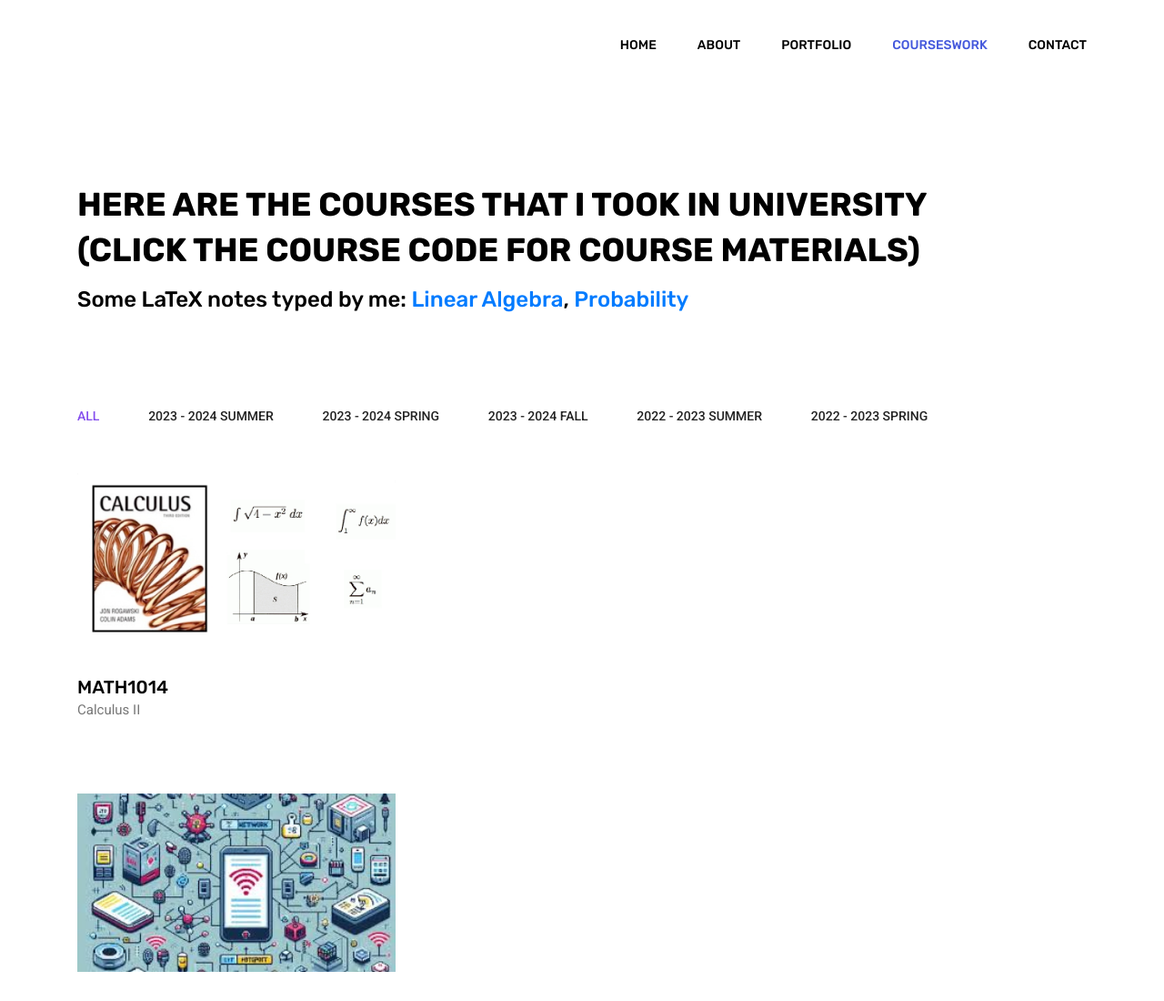
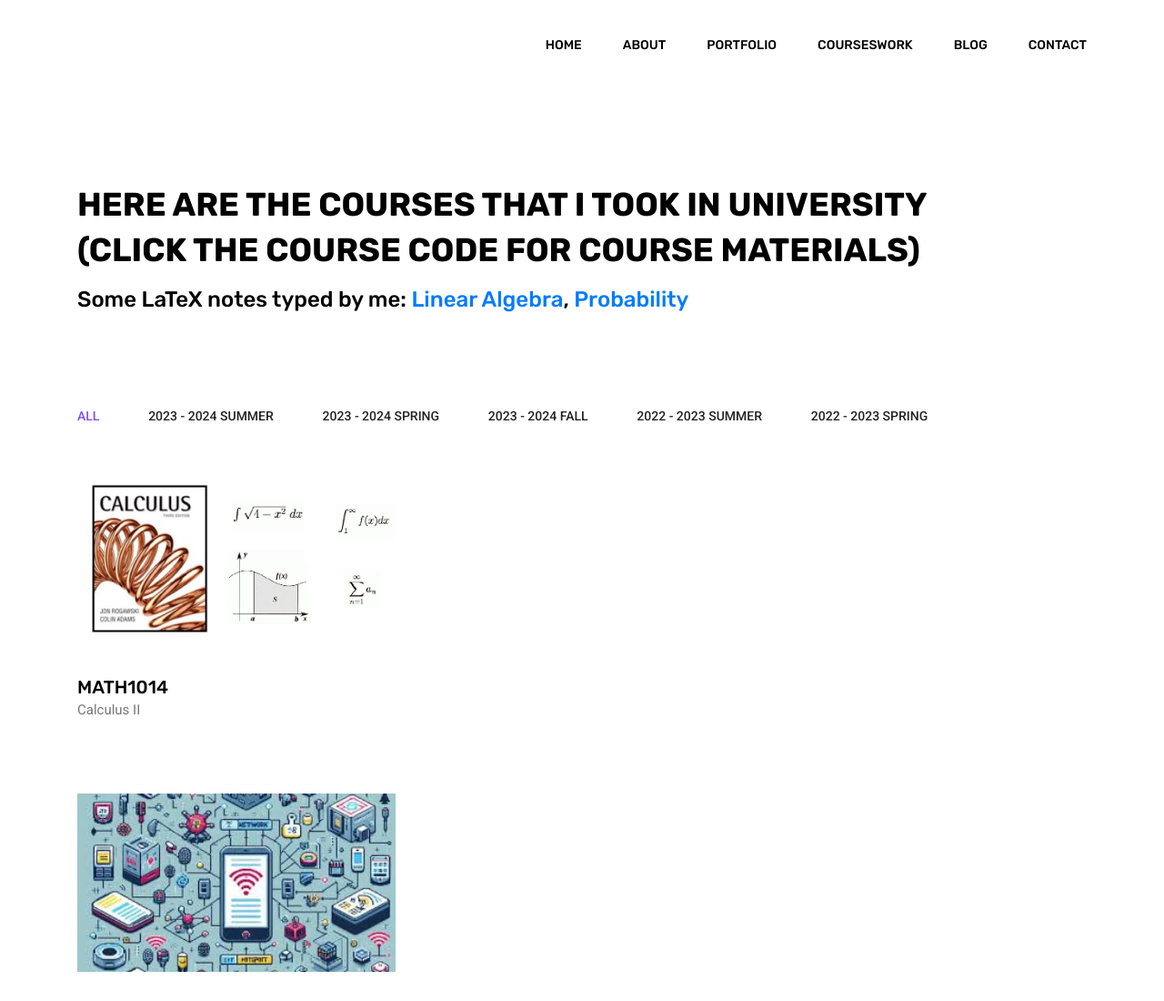
Before and after one commit to Larry1280326/larry128_blog, a plain HTML site: page coursework.html in a window 1280 px wide. Shown: the top 1100 px of the page at 91% size. Drawn offline with Linux system fonts and the light colour scheme; some packages are replaced by stand-ins of ours.

Commit message:
Update coursework.html

```diff
--- a/coursework.html
+++ b/coursework.html
@@ -55,32 +55,8 @@
 				  <li class="nav-item">
 					<a class="nav-link" href="portfolio.html">Portfolio</a>
 				  </li>
-                <li class="nav-item active">
-                  <a class="nav-link" href="coursework.html">CoursesWork</a>
-                </li>
-				<!--
-                <li class="nav-item submenu dropdown">
-                  <a
-                    href="#"
-                    class="nav-link dropdown-toggle"
-                    data-toggle="dropdown"
-                    role="button"
-                    aria-haspopup="true"
-                    aria-expanded="false"
-                    >Blog</a
-                  >
-                  <ul class="dropdown-menu">
-                    <li class="nav-item">
-                      <a class="nav-link" href="blog.html">Blog</a>
-                    </li>
-                    <li class="nav-item">
-                      <a class="nav-link" href="single-blog.html"
-                        >Blog Details</a
-                      >
-                    </li>
-                  </ul>
-                </li>
-				-->
+				  <li class="nav-item"><a class="nav-link" href="coursework.html">CoursesWork</a></li>
+				  <li class="nav-item"><a class="nav-link" href="blog.html">Blog</a></li>
 				  <li class="nav-item">
 					<a class="nav-link" href="contact.html">Contact</a>
 				  </li>
```
Lines whose indentation alone changed are shown as unchanged.
